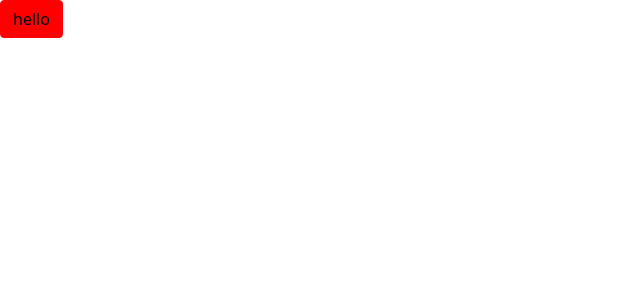
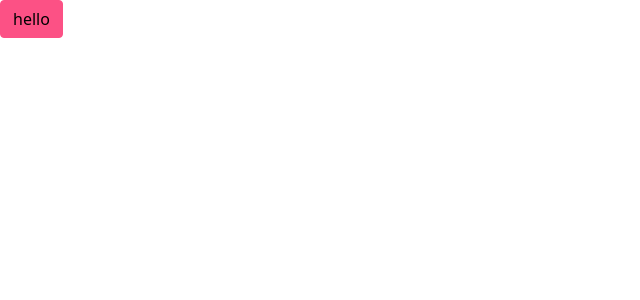
Before and after one commit to Nizar7zak/bootstrap-react-tutorial, a React (Create React App) app: page / in a window 1280 px wide. Shown: the top 300 px of the page, without its empty margins (0-640 px from the left). Built offline with nearby package versions, Linux system fonts and the light colour scheme.

Commit message:
edit colors theme

```diff
--- a/src/scss/custom.scss
+++ b/src/scss/custom.scss
@@ -1,10 +1,10 @@
-$primary: red;
-$secondary: green;
-$dark: #300;
-$light: #fdd;
-$success: #0fa;
+$primary: #FC5185;
+$secondary: #43DDE6;
+$dark: #364F6B;
+$light: #F0F0F0;
+$success: rgb(19, 202, 50);
 $info: #555;
-$warning: yellow;
-$danger: rgb(61, 179, 61);
+$warning: rgb(255, 255, 0);
+$danger: rgb(255, 0, 0);
 
 @import "../../node_modules/bootstrap/scss/bootstrap.scss";
```
